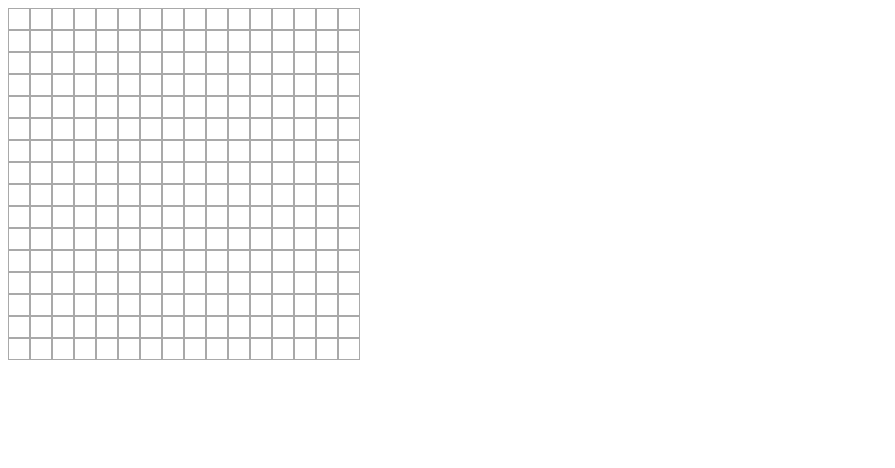
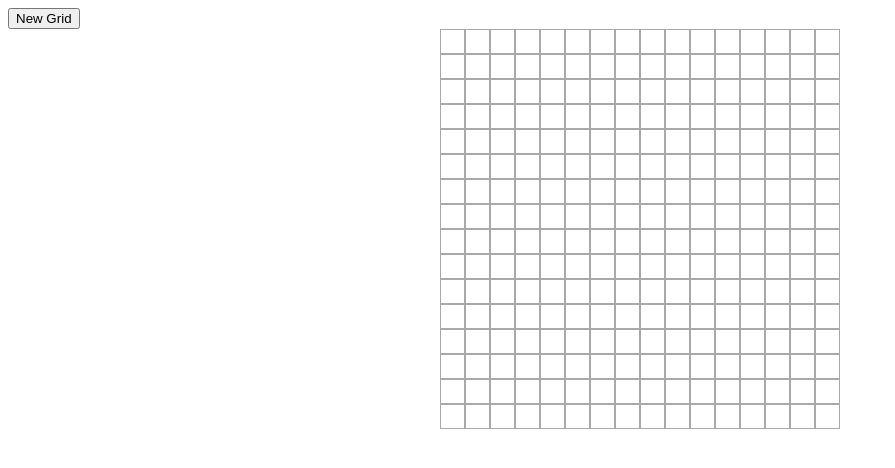
Before and after one commit to johntmvu/etch-a-sketch, a plain HTML site: page index.html in a window 1280 px wide. Shown: the whole page, without its empty margins (0-895 px from the left). Drawn offline with Linux system fonts and the light colour scheme.

Commit message:
Create grid resize button

```diff
--- a/index.html
+++ b/index.html
@@ -8,6 +8,9 @@
     <script src="main.js" defer></script>
 </head>
 <body>
-    <div class="container"></div>
+    <button class="newGrid">New Grid</button>
+    <div class="wrapper">
+        <div class="container"></div>
+    </div>
 </body>
 </html>
--- a/main.js
+++ b/main.js
@@ -1,11 +1,13 @@
 const container = document.querySelector(".container")
 
-
-for (let i = 0; i < 16; i++) {
-    for (let j = 0; j < 16; j++) {
+function createGrid (num) {
+    for (let i = 0; i < num; i++) {
+        for (let j = 0; j < num; j++) {
             let newDiv = document.createElement('div')
 
             newDiv.classList.add('container-item')
+            newDiv.style.flex = `calc(100% / ${num})`
+            newDiv.style.minHeight = `calc(100% / ${num})`
 
             container.appendChild(newDiv)
         }
@@ -18,3 +20,25 @@ item.forEach((item) => {
             item.style.backgroundColor = 'black'
         })
     })
+}
+
+const newGrid = document.querySelector(".newGrid")
+
+newGrid.addEventListener('click', () => {
+    let userNum = prompt('Number of squares per side (1-100)')
+
+    container.replaceChildren()
+
+
+    if (userNum > 0 && userNum < 100) {
+        createGrid(userNum)
+    } else {
+        userNum = prompt('Number of squares per side **(1-100)')
+    }
+
+    createGrid(userNum)
+
+} )
+
+
+createGrid(16)
--- a/styles.css
+++ b/styles.css
@@ -1,11 +1,20 @@
 .container {
     display: flex;
     flex-wrap: wrap;
-    width: 370px;
+    width: 400px;
+    height: 400px;
 }
 
 .container-item {
-    width: 20px;
-    height: 20px;
     border: 1px solid darkgray;
+    min-height: calc(100% / 16);
+    flex: calc(100% / 16);
+    box-sizing: border-box;
+
 }
+
+.wrapper {
+    display: flex;
+    justify-content: center;
+    align-items: center;
+}
```
Lines whose indentation alone changed are shown as unchanged.
